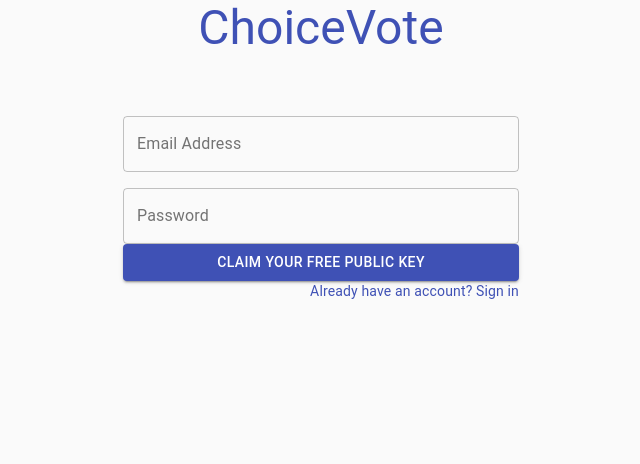
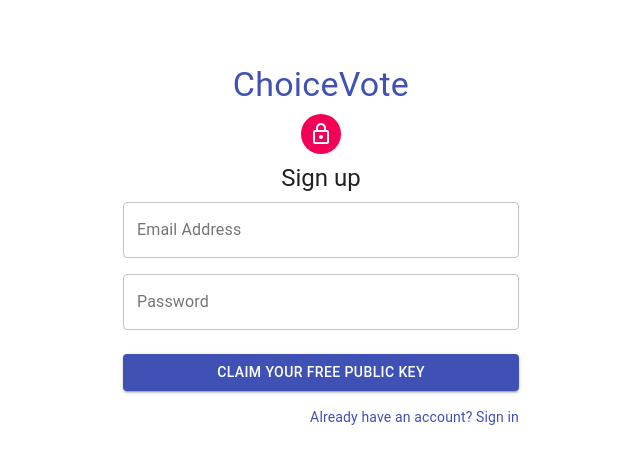
Before and after one commit to CUNY-Hackathon-2019/votesys-client, a React (Create React App) app in the folder votesys/: page /signup in a window 1280 px wide. Shown: the top 464 px of the page, without its empty margins (319-959 px from the left). Built offline with nearby package versions, Linux system fonts and the light colour scheme.

Commit message:
minor fixes

```diff
--- a/votesys/src/Components/SignIn/SignIn.js
+++ b/votesys/src/Components/SignIn/SignIn.js
@@ -12,14 +12,60 @@ import LockOutlinedIcon from '@material-ui/icons/LockOutlined';
 import Typography from '@material-ui/core/Typography';
 import Container from '@material-ui/core/Container';
 import {Redirect} from 'react-router-dom';
+import { withStyles } from '@material-ui/core/styles';
 import './SignIn.css';
 
-export default class Signin extends React.Component{
+const styles = theme => ({
+  '@global': {
+      body: {
+          backgroundColor: theme.palette.common.white,
+      },
+  },
+  paper: {
+      marginTop: theme.spacing(8),
+      display: 'flex',
+      flexDirection: 'column',
+      alignItems: 'center',
+  },
+  avatar: {
+      margin: theme.spacing(1),
+      backgroundColor: theme.palette.secondary.main,
+  },
+  form: {
+      width: '100%', // Fix IE 11 issue.
+      marginTop: theme.spacing(1),
+  },
+  submit: {
+      margin: theme.spacing(3, 0, 2),
+  },
+});
+
+class SignIn extends React.Component{
   constructor(props)
   {
       super(props);
+      this.state = {
+        email: "",
+        password:""
+    };
   }
+
+  handleChange = event => ({target}) => {
+    this.setState({[event]: target.value});
+  }
+
+  handleSubmit = async (event) => {
+
+  }
+
+  handleKeyPress = event => {
+    if(event.key === 'Enter') {
+      this.handleSubmit();
+    }
+  }
+
   render(){
+    const {classes} = this.props
     if(localStorage.token)
     {
       return (<Redirect to="/main" />);
@@ -27,66 +73,65 @@ export default class Signin extends React.Component{
     return (
       <Container component="main" maxWidth="xs">
           <CssBaseline />
-        <div>
-          {/* className={classes.paper}> */}
-          <Typography component="h1" color="primary" variant="h3" align="center">
+          <div className={classes.paper}>
+              <Typography component="h1" color='primary' variant="h4">
                   ChoiceVote
           </Typography>
-          <br/><br/><br/>
-          {/* <Avatar>
-            className={classes.avatar}>
-            <LockOutlinedIcon align="center"/>
-          </Avatar> */}
-          {/* <Typography component="h1" color="primary" variant="h6" align="center">
-            Claim your free public key
-          </Typography> */}
-          <form >
-            {/* className={classes.form} noValidate> */}
-            <Grid container spacing={2}>
-              <Grid item xs={12}>
+              <Avatar className={classes.avatar}>
+                  <LockOutlinedIcon />
+              </Avatar>
+              <Typography component="h1" variant="h5">
+                  Sign in
+              </Typography>
+              <form className={classes.form} noValidate>
                   <TextField
                       variant="outlined"
+                      margin="normal"
                       fullWidth
                       id="email"
                       label="Email Address"
                       name="email"
+                      placeholder='.cuny.edu'
                       autoComplete="email"
+                      autoFocus
+                      onChange={this.handleChange('email')}
                   />
-              </Grid>
-              <Grid item xs={12}>
                   <TextField
                       variant="outlined"
+                      margin="normal"
                       fullWidth
                       name="password"
                       label="Password"
                       type="password"
                       id="password"
                       autoComplete="current-password"
+                      onChange={this.handleChange('password')}
                   />
-              </Grid>
-            </Grid>
                   <Button
                       type="submit"
                       fullWidth
                       variant="contained"
                       color="primary"
-              //className={classes.submit}
+                      className={classes.submit}
+                      //onClick={this.handleSubmit}
                   >
                       Sign In
                   </Button>
-            <Grid container justify="flex-end">
+                  <Grid container>
                       <Grid item>
                           <Link href="/signup" variant="body2">
-                  Don't have an account? Sign up
+                              Don't have an account? Sign Up
                           </Link>
                       </Grid>
                   </Grid>
               </form>
+              {/* {this.state.error.length > 0 ? (<h3 style={{ color: 'Red' }}>{this.state.error}</h3>) : (<div></div>)} */}
           </div>
-        {/* <Box mt={5}>
-          <Copyright />
-        </Box> */}
+          <div>
+          </div>
       </Container>
-    );
+    )
   }
 }
+
+export default withStyles(styles)(SignIn);
--- a/votesys/src/Components/SignUp/SignUp.js
+++ b/votesys/src/Components/SignUp/SignUp.js
@@ -14,8 +14,32 @@ import Container from '@material-ui/core/Container';
 import { withStyles } from '@material-ui/core/styles';
 // import "./Register.css";
 
+const styles = theme => ({
+  '@global': {
+      body: {
+          backgroundColor: theme.palette.common.white,
+      },
+  },
+  paper: {
+      marginTop: theme.spacing(8),
+      display: 'flex',
+      flexDirection: 'column',
+      alignItems: 'center',
+  },
+  avatar: {
+      margin: theme.spacing(1),
+      backgroundColor: theme.palette.secondary.main,
+  },
+  form: {
+      width: '100%', // Fix IE 11 issue.
+      marginTop: theme.spacing(1),
+  },
+  submit: {
+      margin: theme.spacing(3, 0, 2),
+  },
+});
 
-export default class SignUp extends React.Component {
+class SignUp extends React.Component {
   constructor(props) {
     super();
     this.state = {
@@ -23,26 +47,38 @@ export default class SignUp extends React.Component {
       password:""
     };
   }
+
+  handleChange = event => ({target}) => {
+    this.setState({[event]: target.value});
+  }
+
+  handleSubmit = async (event) => {
+
+  }
+
+  handleKeyPress = event => {
+    if(event.key === 'Enter') {
+      this.handleSubmit();
+    }
+  }
+
   render() {
     //if (this.state.isAuthenticated === true) return <Redirect to="/" />;
+    const {classes} = this.props
     return (
       <Container component="main" maxWidth="xs">
           <CssBaseline />
-        <div>
-          {/* className={classes.paper}> */}
-          <Typography component="h1" color="primary" variant="h3" align="center">
+          <div className={classes.paper}>
+          <Typography component="h1" color = 'primary' variant="h4">
                   ChoiceVote
           </Typography>
-          <br/><br/><br/>
-          {/* <Avatar>
-            className={classes.avatar}>
-            <LockOutlinedIcon align="center"/>
-          </Avatar> */}
-          {/* <Typography component="h1" color="primary" variant="h6" align="center">
-            Claim your free public key
-          </Typography> */}
-          <form >
-            {/* className={classes.form} noValidate> */}
+              <Avatar className={classes.avatar}>
+                  <LockOutlinedIcon />
+              </Avatar>
+              <Typography component="h1" variant="h5">
+                  Sign up
+              </Typography>
+              <form className={classes.form} noValidate>
                   <Grid container spacing={2}>
                       <Grid item xs={12}>
                           <TextField
@@ -50,8 +86,10 @@ export default class SignUp extends React.Component {
                               fullWidth
                               id="email"
                               label="Email Address"
+                              placeholder='.cuny.edu'
                               name="email"
                               autoComplete="email"
+                              onChange={this.handleChange('email')}
                           />
                       </Grid>
                       <Grid item xs={12}>
@@ -63,6 +101,7 @@ export default class SignUp extends React.Component {
                               type="password"
                               id="password"
                               autoComplete="current-password"
+                              onChange={this.handleChange('password')}
                           />
                       </Grid>
                   </Grid>
@@ -71,9 +110,10 @@ export default class SignUp extends React.Component {
                       fullWidth
                       variant="contained"
                       color="primary"
-              //className={classes.submit}
+                      className={classes.submit}
+                      onClick={this.handleSubmit}
                   >
-              Claim your free public key
+                      Claim Your Free Public Key
                   </Button>
                   <Grid container justify="flex-end">
                       <Grid item>
@@ -83,11 +123,11 @@ export default class SignUp extends React.Component {
                       </Grid>
                   </Grid>
               </form>
+              <h3 style={{color:'Red'}}>{this.state.error}</h3>
           </div>
-        {/* <Box mt={5}>
-          <Copyright />
-        </Box> */}
       </Container>
-    );
+    )
   }
 }
+
+export default withStyles(styles)(SignUp);
```
Also changed, not shown: votesys/src/Components/HomePage/HomePage.js (+24 -0 lines). Lines whose indentation alone changed are shown as unchanged.
